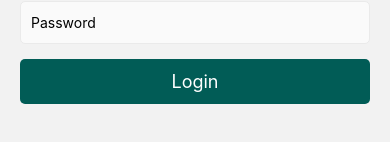
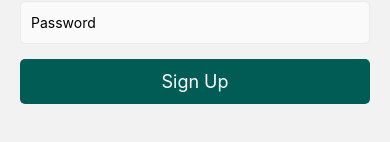
Before and after one commit to TRshaqOat/travelapprepo, a React Native app in the folder travel-app/: screen /Login in a window 390 px wide. Shown: the part 616-758 px from the top of the page. Built offline with nearby package versions, Linux system fonts and the light colour scheme.

Commit message:
Update LoginScreen.js

```diff
--- a/travel-app/Screens/LoginScreen.js
+++ b/travel-app/Screens/LoginScreen.js
@@ -58,7 +58,7 @@ const LoginScreen = ({ navigation }) => {
               onPress={() => {
                 onLoginPress(), navigation.navigate("Main");
               }}
-              title="Login"
+              title="Sign Up"
             />
           </View>
         </View>
```
